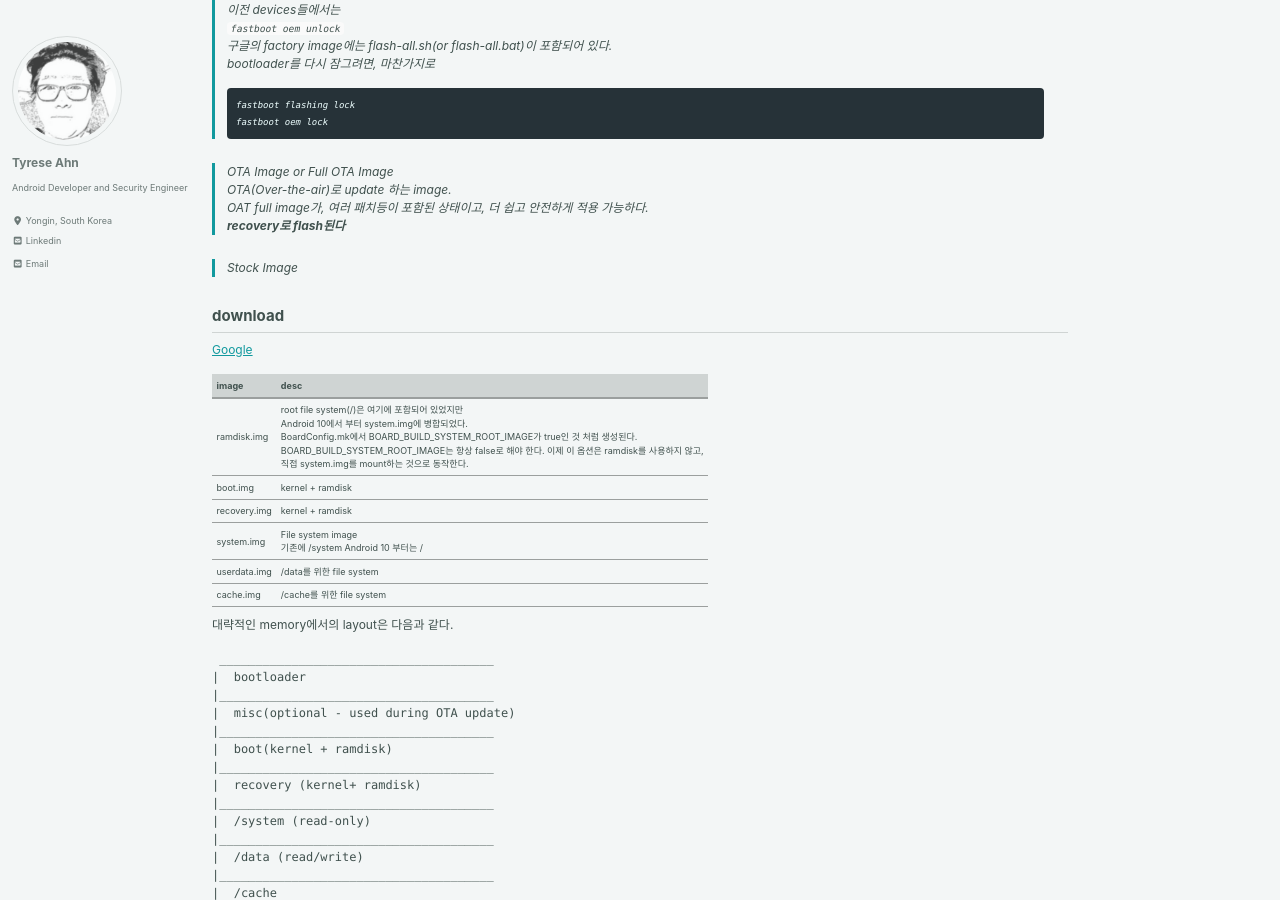
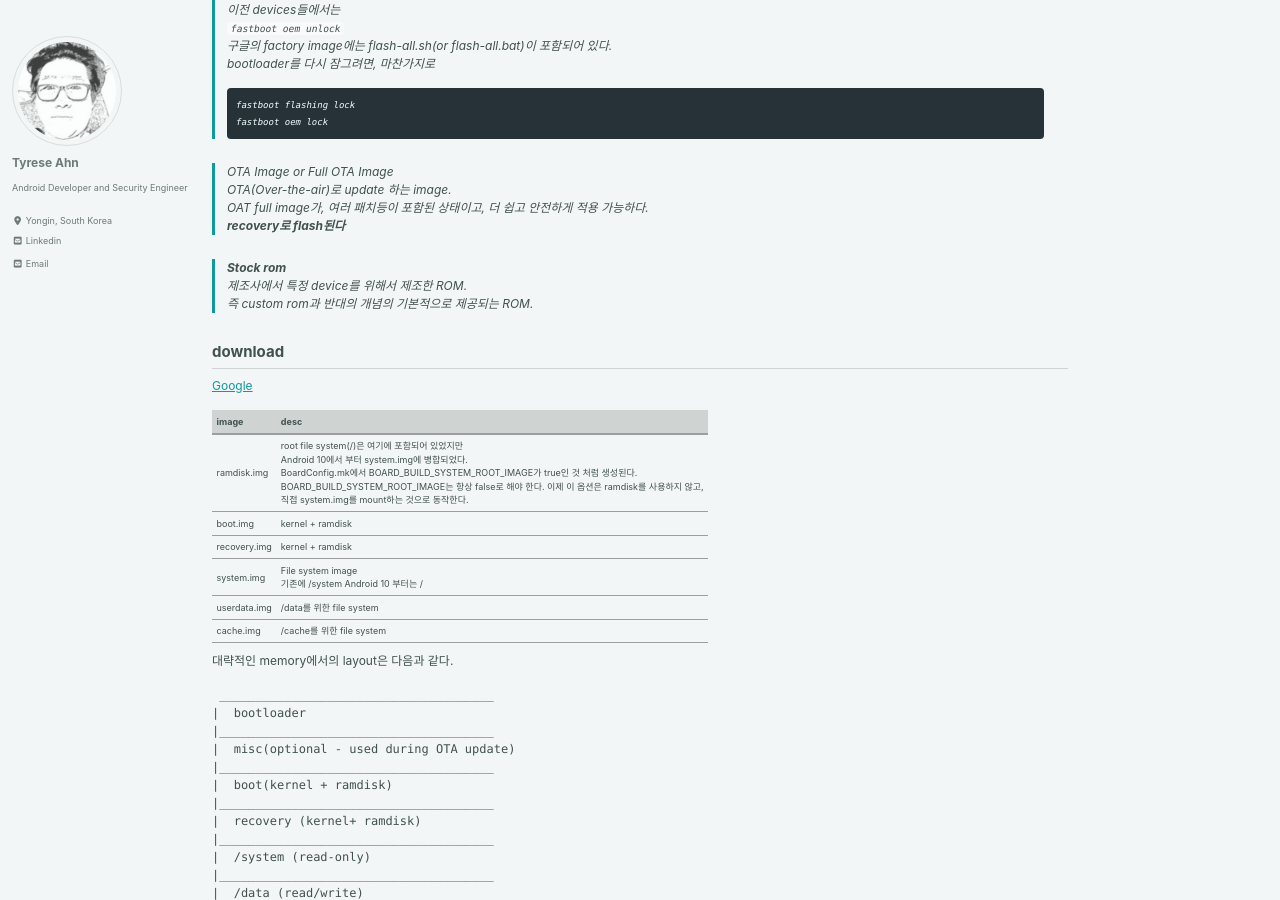
Before and after one commit to devdevil1901/devdevil1901.github.io, a Jekyll site: the page built from _pages/android-flash.md, in a window 1280 px wide and 900 px high, scrolled down 838 px. Built offline with Jekyll 4.4.1, drawn with Linux system fonts in a browser that asks for light colours; cached includes are drawn as plain includes; nearby versions of some CDN libraries.

Commit message:
Update android-flash.md

````diff
--- a/_pages/android-flash.md
+++ b/_pages/android-flash.md
@@ -52,15 +52,14 @@ fastboot flashing lock
 fastboot oem lock
 ```
 
-
 > OTA Image or Full OTA Image
 OTA(Over-the-air)로 update 하는 image.
 OAT full image가, 여러 패치등이 포함된 상태이고, 더 쉽고 안전하게 적용 가능하다.
 **recovery로 flash된다**
 
-
-> Stock Image
-
+> **Stock rom**
+제조사에서 특정 device를 위해서 제조한 ROM.
+즉 custom rom과 반대의 개념의 기본적으로 제공되는 ROM.
 
 ## download
 [Google](https://developers.google.com/android/images)
````
